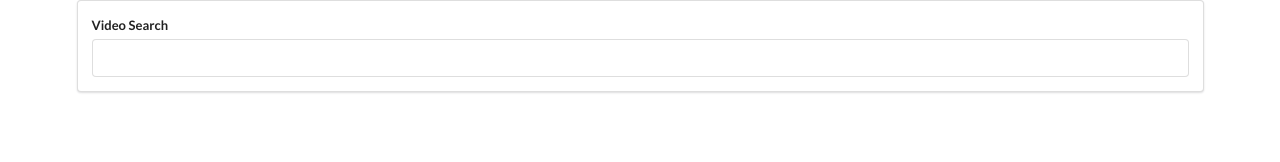
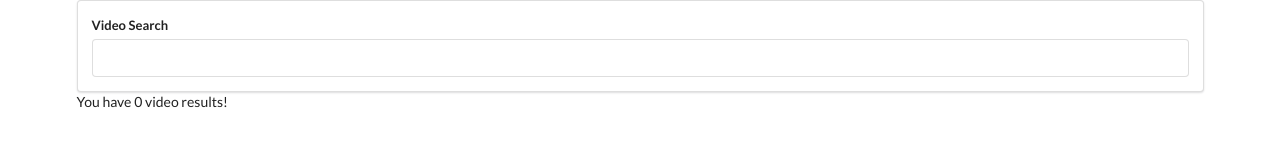
Before and after one commit to prateekvarma/youtube-react-hooks, a React (Create React App) app: page / in a window 1280 px wide. Shown: the top 162 px of the page. Built offline with nearby package versions, Linux system fonts and the light colour scheme.

Commit message:
initialized state variable, and assigned value to it using setState() when received from YouTube API

```diff
--- a/src/components/App.js
+++ b/src/components/App.js
@@ -3,7 +3,8 @@ import SearchBar from "./SearchBar";
 import youtube from "../apis/youtube";
 
 class App extends React.Component {
-  //The 'term' does not require require props because it is passed up from child to parent.
+  state = { videos: [] };
+  //Below, the 'term' does not require require props because it is passed up from child to parent.
   onTermSubmit = async (term) => {
     //Below, 'youtube' is an instance of axios, so we can perform a get query on it. Moreover, we have appended 'search' and a few more params here, which add on to the previous ones defined in youtube.js
     const response = await youtube.get("/search", {
@@ -12,13 +13,14 @@ class App extends React.Component {
       },
     });
 
-    console.log(response);
+    this.setState({ videos: response.data.items })
   };
 
   render() {
     return (
       <div className="ui container">
         <SearchBar onFormSubmit={this.onTermSubmit} />
+        You have {this.state.videos.length} video results!
       </div>
     );
   }
```
